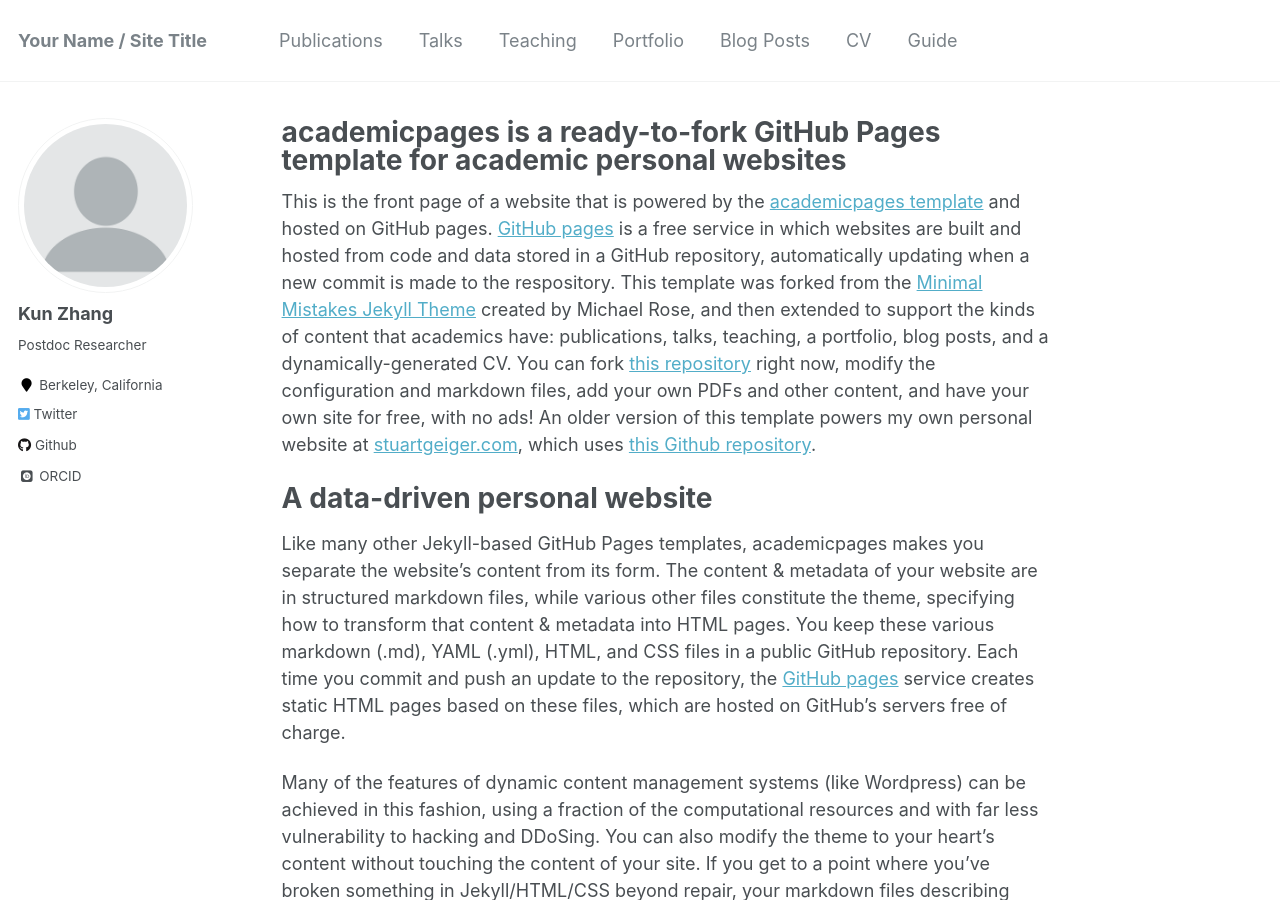
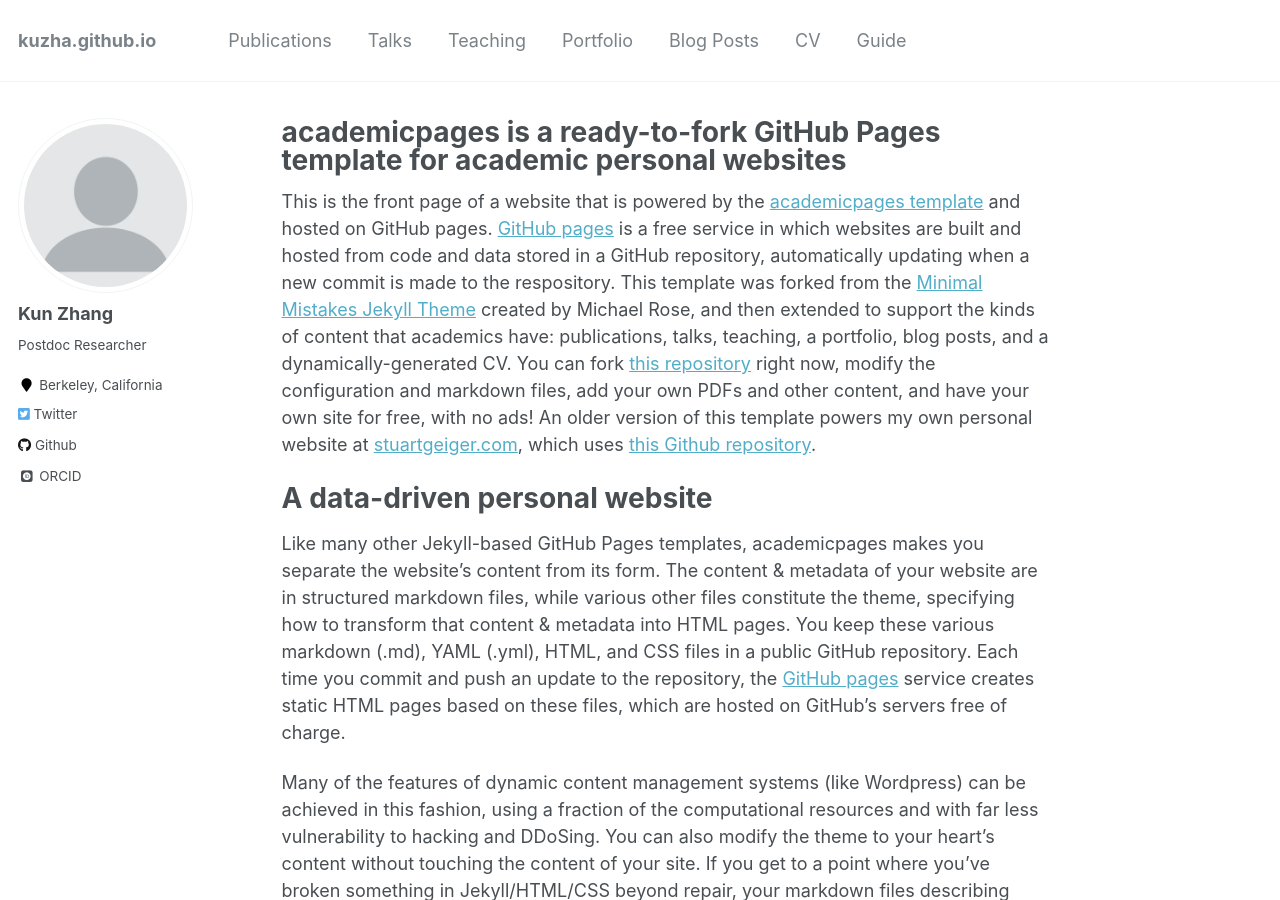
Before and after one commit to asmin1243/kuzha.github.io, a Jekyll site: the page built from _pages/about.md, in a window 1280 px wide and 900 px high. Built offline with Jekyll 4.4.1, drawn with Linux system fonts in a browser that asks for light colours; some web fonts are replaced; part of the change alters nothing that is shown.

Commit message:
update info again

```diff
--- a/_config.yml
+++ b/_config.yml
@@ -7,10 +7,10 @@
 
 # Site Settings
 locale                   : "en-US"
-title                    : "Your Name / Site Title"
+title                    : #"Your Name / Site Title"
 title_separator          : "-"
-name                     : &name "Kun Zhang"
-description              : &description "personal description"
+name                     : "Kun Zhang"
+description              : "Postdoc Researcher"
 url                      : https://kuzha.github.io # the base hostname & protocol for your site e.g. "https://mmistakes.github.io"
 baseurl                  : "" # the subpath of your site, e.g. "/blog"
 repository               : "kuzha/kuzha.github.io"
```
